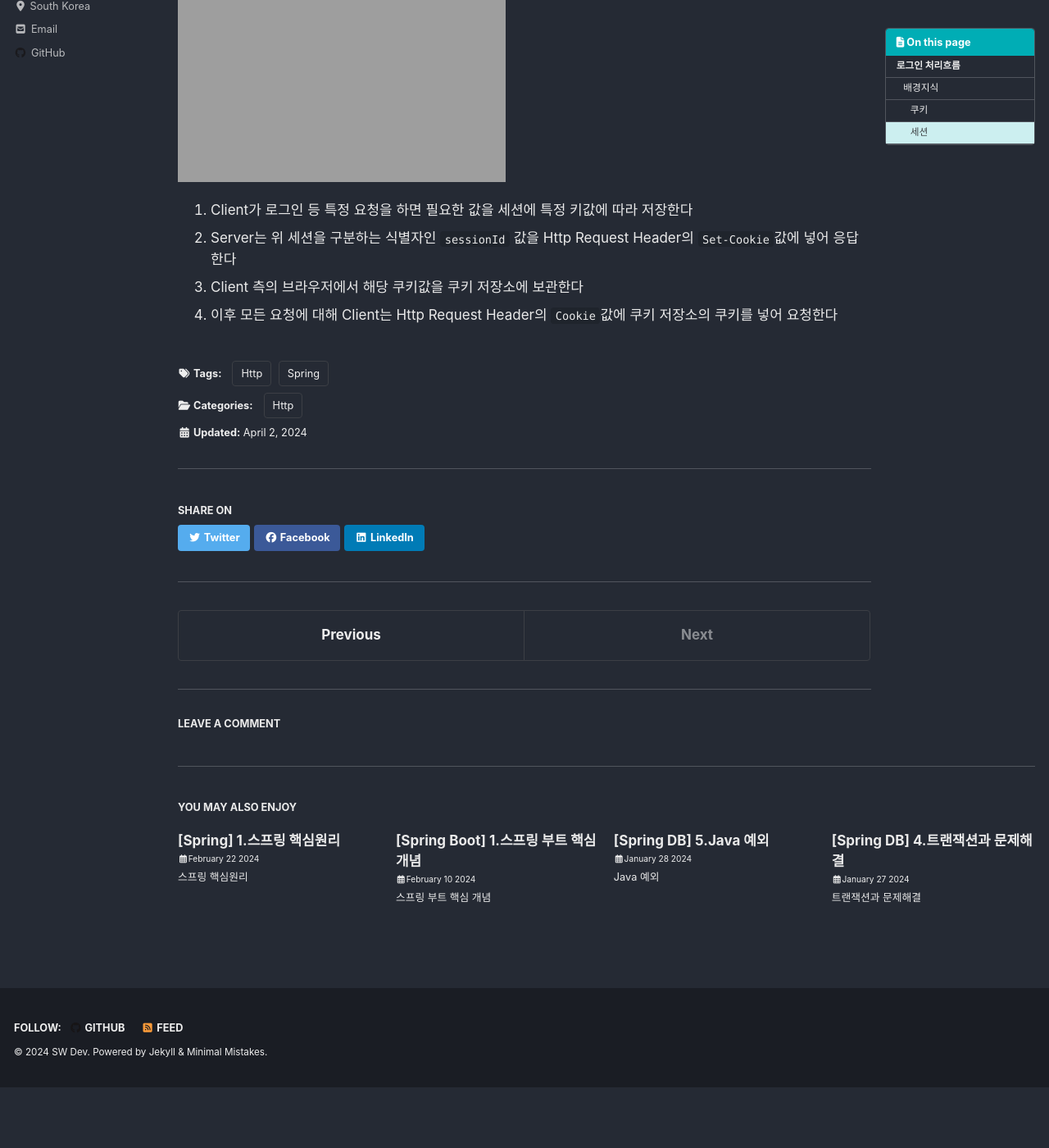
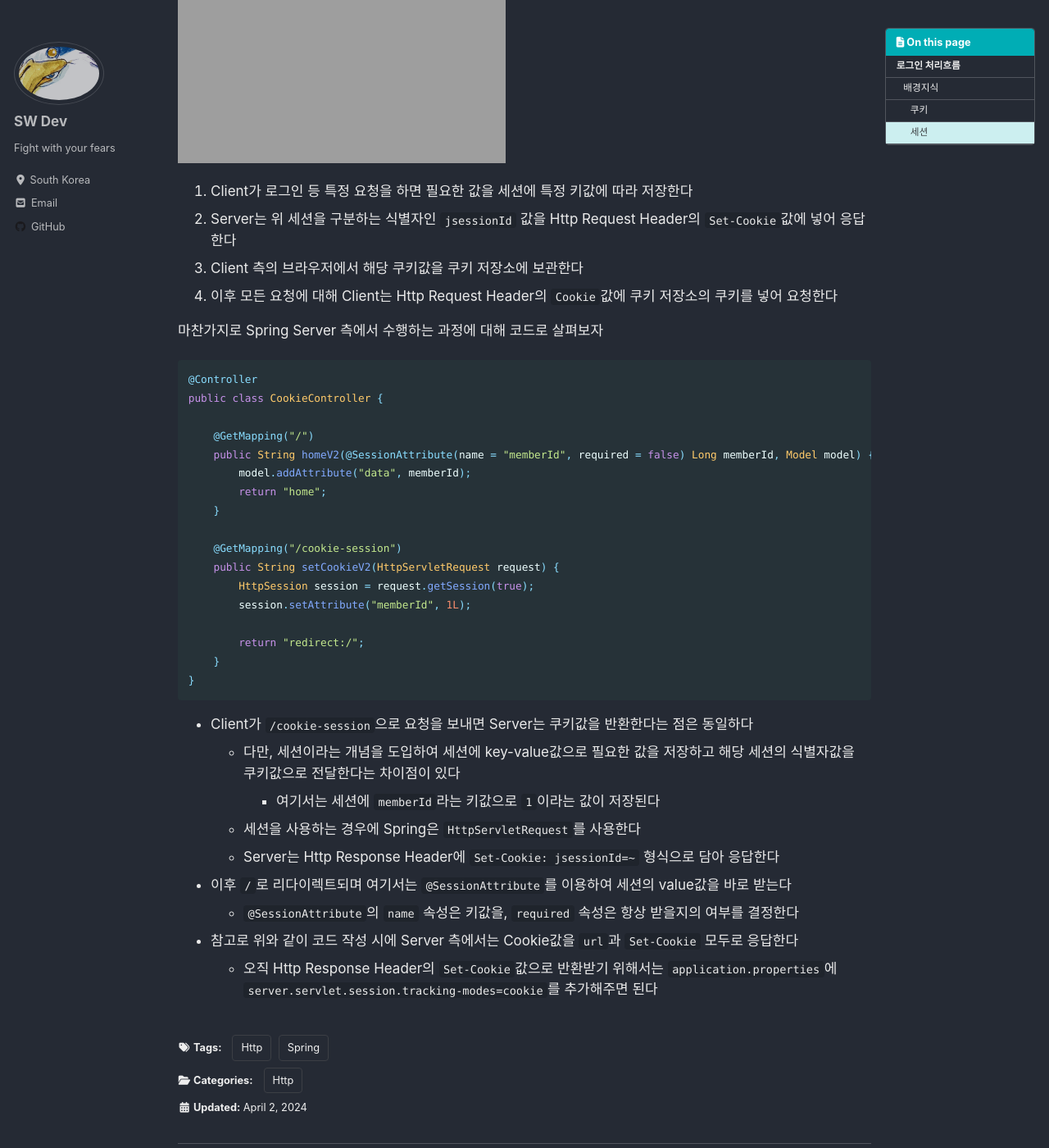
Before and after one commit to limslimx3/limslimx3.github.io, a Jekyll site: the page built from _posts/2024-04-02-[Http] 쿠키와 세션을 이용한 로그인 처리.md, in a window 1280 px wide and 1400 px high, scrolled down 2198 px. Shown: the whole window at 82% size. Built offline with Jekyll 4.4.1, drawn with Linux system fonts in a browser that asks for light colours; cached includes are drawn as plain includes; nearby versions of some CDN libraries; comment, search, counter and statistics services are not loaded; before the commit the page ends 3524 px from its top, so only the background shows below that; some of the changed text lies outside the part shown.

````diff
--- a/_posts/2024-04-02-[Http] 쿠키와 세션을 이용한 로그인 처리.md
+++ b/_posts/2024-04-02-[Http] 쿠키와 세션을 이용한 로그인 처리.md
@@ -75,11 +74,43 @@ public class CookieController {
 
 ### 세션
 
-> 한명의 사용자가 하나의 디바이스만을 사용한다고 가정했을때 한명의 사용자당 하나의 세션을 사용한다. 또한, 하나의 세션당 sessionId라는 식별자 한개가 대응된다
+> 한명의 사용자가 하나의 디바이스만을 사용한다고 가정했을때 한명의 사용자당 하나의 세션을 사용한다. 또한, 하나의 세션당 jsessionId라는 식별자 한개가 대응된다
 
 ![login2]({{site.url}}{{site.baseurl}}/assets/images/http/login/login2.png)
 
 1. Client가 로그인 등 특정 요청을 하면 필요한 값을 세션에 특정 키값에 따라 저장한다
-2. Server는 위 세션을 구분하는 식별자인 ```sessionId``` 값을 Http Request Header의 ```Set-Cookie```값에 넣어 응답한다
+2. Server는 위 세션을 구분하는 식별자인 ```jsessionId``` 값을 Http Request Header의 ```Set-Cookie```값에 넣어 응답한다
 3. Client 측의 브라우저에서 해당 쿠키값을 쿠키 저장소에 보관한다
 4. 이후 모든 요청에 대해 Client는 Http Request Header의 ```Cookie```값에 쿠키 저장소의 쿠키를 넣어 요청한다
+
+마찬가지로 Spring Server 측에서 수행하는 과정에 대해 코드로 살펴보자
+
+``` java
+@Controller
+public class CookieController {
+
+    @GetMapping("/")
+    public String homeV2(@SessionAttribute(name = "memberId", required = false) Long memberId, Model model) {
+        model.addAttribute("data", memberId);
+        return "home";
+    }
+
+    @GetMapping("/cookie-session")
+    public String setCookieV2(HttpServletRequest request) {
+        HttpSession session = request.getSession(true);
+        session.setAttribute("memberId", 1L);
+
+        return "redirect:/";
+    }
+}
+```
+
+- Client가 ```/cookie-session```으로 요청을 보내면 Server는 쿠키값을 반환한다는 점은 동일하다
+  - 다만, 세션이라는 개념을 도입하여 세션에 key-value값으로 필요한 값을 저장하고 해당 세션의 식별자값을 쿠키값으로 전달한다는 차이점이 있다
+    - 여기서는 세션에 ```memberId```라는 키값으로 ```1```이라는 값이 저장된다
+  - 세션을 사용하는 경우에 Spring은 ```HttpServletRequest```를 사용한다
+  - Server는 Http Response Header에 ```Set-Cookie: jsessionId=~``` 형식으로 담아 응답한다
+- 이후 ```/```로 리다이렉트되며 여기서는 ```@SessionAttribute```를 이용하여 세션의 value값을 바로 받는다
+  - ```@SessionAttribute```의 ```name``` 속성은 키값을, ```required``` 속성은 항상 받을지의 여부를 결정한다
+- 참고로 위와 같이 코드 작성 시에 Server 측에서는 Cookie값을 ```url```과 ```Set-Cookie``` 모두로 응답한다
+  - 오직 Http Response Header의 ```Set-Cookie```값으로 반환받기 위해서는 ```application.properties```에 ```server.servlet.session.tracking-modes=cookie```를 추가해주면 된다
````
Also changed, not shown: other parts of _posts/2024-04-02-[Http] 쿠키와 세션을 이용한 로그인 처리.md (+0 -1 lines), _posts/2024-04-04-[Spring MVC] Spring MVC 구조.md (added, +74 -0 lines), assets/images/springmvc/mvc1.png (added).
